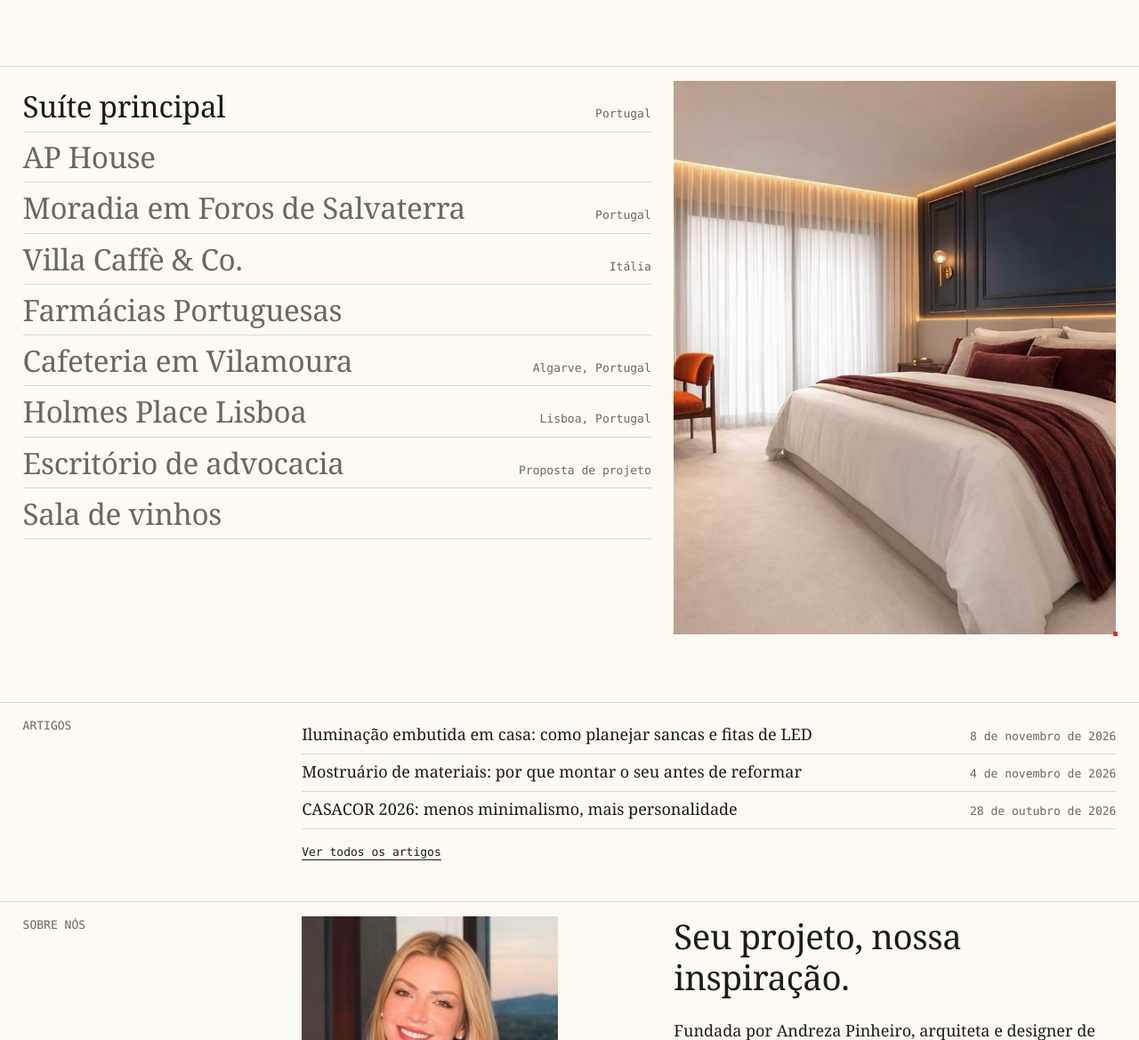
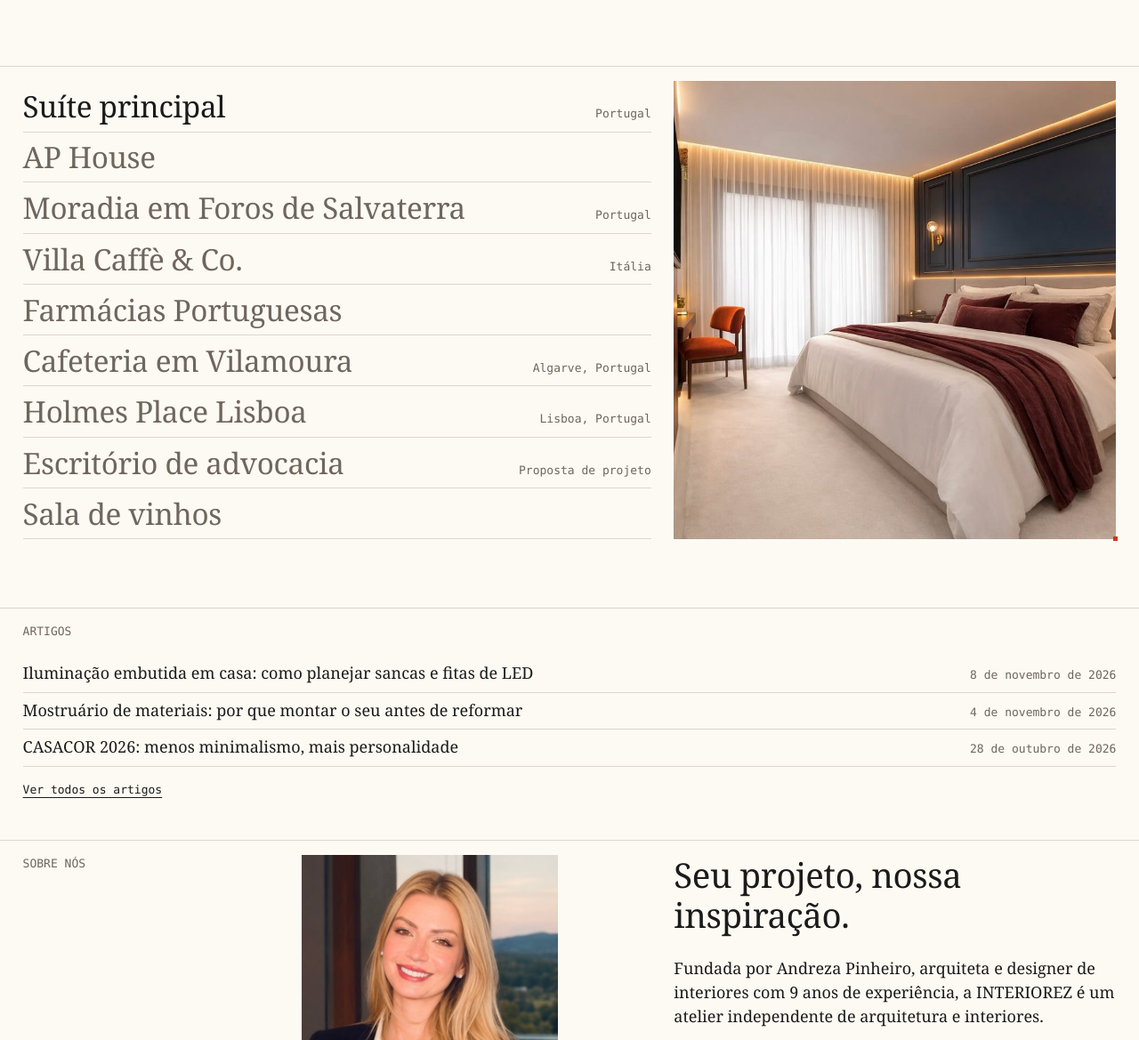
Before and after one commit to hugohirano/Interiorez.com.br, an Astro site: page / in a window 1280 px wide. Shown: the part 1536-2705 px from the top of the page at 89% size. Built offline with nearby package versions, Linux system fonts and the light colour scheme; Astro itself is replaced by a stand-in of ours.

Commit message:
Ajustes na landing (desktop): artigos à esquerda e foto do índice com a altura da lista
- Lista de artigos ocupa a largura toda, alinhada à esquerda, com o
  título ARTIGOS acima
- Foto ao lado do índice de projetos acompanha a altura da lista
  (corte com object-fit: cover, sem distorcer)

Co-Authored-By: Claude Opus 5.5 <noreply@anthropic.com>
Claude-Session: https://claude.ai/code/session_01RFRnABkbCZ7pBN48TmQL8j

```diff
--- a/src/themes/oficina/Home.astro
+++ b/src/themes/oficina/Home.astro
@@ -68,7 +68,7 @@ const list = ['suite-principal-portugal', 'ap-house', 'foros-de-salvaterra', 'vi
 
   <section class="page sec sec--tight">
     <h2>{copy.blog}</h2>
-    <div class="sec__m">
+    <div class="sec__m sec__m--full">
       <ul class="lst">
         {recent.map((a) => <li><a href={articleHref(a.data.slug, lang)}><strong>{a.data.title}</strong><time datetime={a.data.date.toISOString()}>{formatDate(a.data.date, lang)}</time></a></li>)}
       </ul>
--- a/src/themes/oficina/theme.css
+++ b/src/themes/oficina/theme.css
@@ -52,7 +52,8 @@ body { font-size: 0.8125rem; line-height: 1.6; }
 .idx__list strong { font: 400 clamp(1.5rem, 2.6vw, 2.5rem)/1.15 var(--serif); letter-spacing: -0.01em; color: var(--soft); transition: color 180ms var(--ease); }
 .idx__list a[data-on] strong, .idx__list a:hover strong { color: var(--ink); }
 .idx__list em { font-style: normal; color: var(--soft); text-align: right; }
-.idx__view { grid-column: 8 / -1; position: sticky; top: 1rem; align-self: start; aspect-ratio: 4 / 5; background: #e4e4e4; }
+.idx__view { grid-column: 8 / -1; position: relative; align-self: stretch; background: #e4e4e4; }
+.idx__list { align-self: start; }
 .idx__view div { position: absolute; inset: 0; visibility: hidden; }
 .idx__view div[data-on] { visibility: visible; }
 .idx__view img { width: 100%; height: 100%; object-fit: cover; }
@@ -61,6 +62,7 @@ body { font-size: 0.8125rem; line-height: 1.6; }
 .sec { display: grid; grid-template-columns: repeat(12, minmax(0, 1fr)); gap: 1rem clamp(1rem, 2vw, 2rem); border-top: 1px solid var(--line); padding-block: 1rem clamp(4rem, 7vw, 7rem); }
 .sec > h2 { grid-column: 1 / span 3; color: var(--soft); text-transform: uppercase; }
 .sec__m { grid-column: 4 / -1; }
+.sec__m--full { grid-column: 1 / -1; }
 .big { font: 400 clamp(1.625rem, 3vw, 2.75rem)/1.18 var(--serif); letter-spacing: -0.01em; max-width: 22em; }
 .big em { font-style: normal; color: var(--soft); display: block; }
 .cta__links { margin-top: 1.25rem; display: flex; gap: 1.75rem; flex-wrap: wrap; }
```
